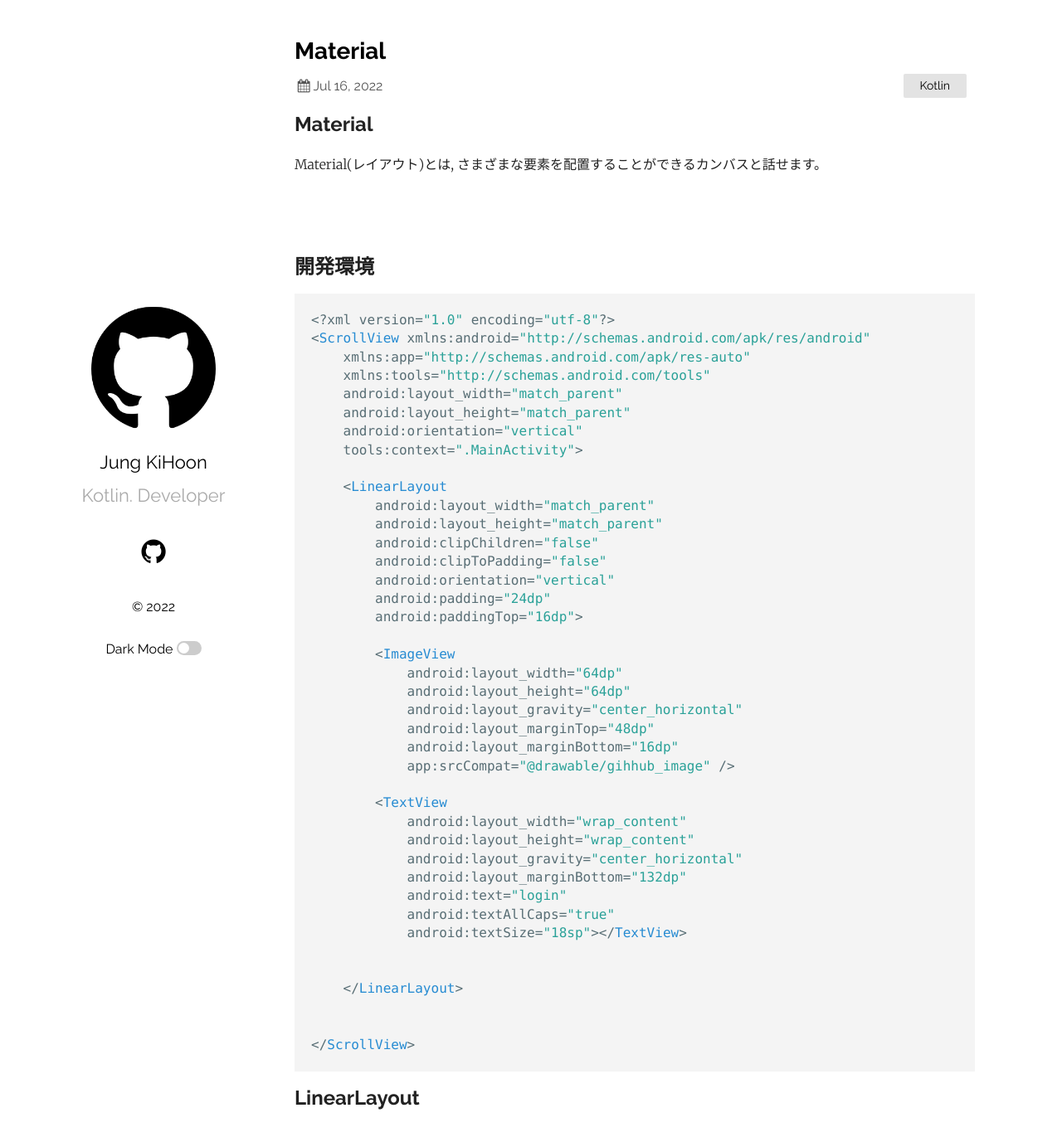
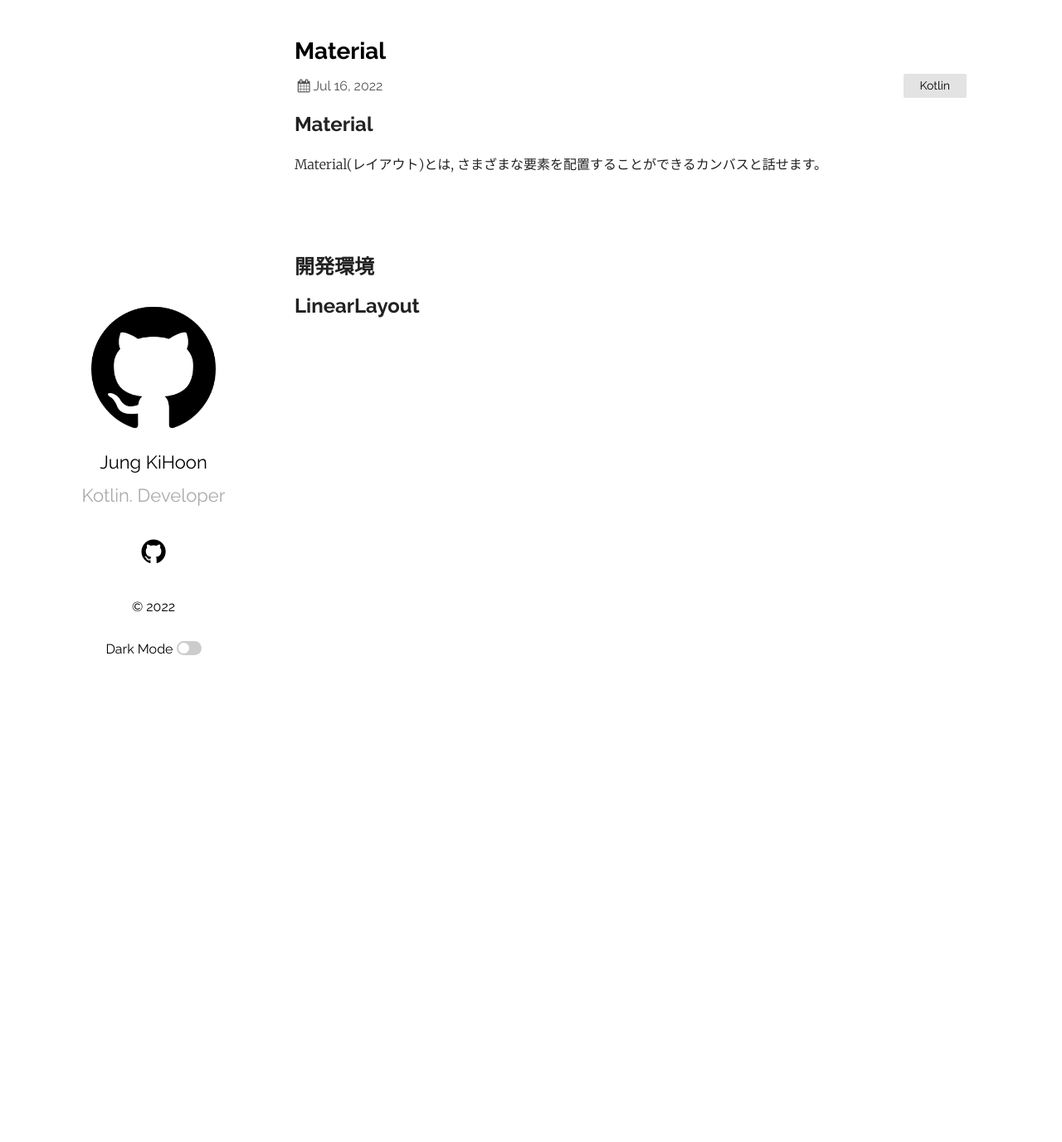
Before and after one commit to JKH-Programmer/JKH-Programmer.github.io, a Jekyll site: the page built from _posts/2022-07-16-Material.markdown, in a window 1280 px wide and 1384 px high. Shown: the top 1377 px of the window at 83% size. Built offline with Jekyll 4.4.1, drawn with Linux system fonts in a browser that asks for light colours.

Commit message:
JKH-Programmer.github.io

````diff
--- a/_posts/2022-07-16-Material.markdown
+++ b/_posts/2022-07-16-Material.markdown
@@ -17,47 +17,5 @@ Material(レイアウト)とは, さまざまな要素を配置することが
 ## 開発環境
 
 
-```kotlin
-<?xml version="1.0" encoding="utf-8"?>
-<ScrollView xmlns:android="http://schemas.android.com/apk/res/android"
-    xmlns:app="http://schemas.android.com/apk/res-auto"
-    xmlns:tools="http://schemas.android.com/tools"
-    android:layout_width="match_parent"
-    android:layout_height="match_parent"
-    android:orientation="vertical"
-    tools:context=".MainActivity">
-
-    <LinearLayout
-        android:layout_width="match_parent"
-        android:layout_height="match_parent"
-        android:clipChildren="false"
-        android:clipToPadding="false"
-        android:orientation="vertical"
-        android:padding="24dp"
-        android:paddingTop="16dp">
-
-        <ImageView
-            android:layout_width="64dp"
-            android:layout_height="64dp"
-            android:layout_gravity="center_horizontal"
-            android:layout_marginTop="48dp"
-            android:layout_marginBottom="16dp"
-            app:srcCompat="@drawable/gihhub_image" />
-
-        <TextView
-            android:layout_width="wrap_content"
-            android:layout_height="wrap_content"
-            android:layout_gravity="center_horizontal"
-            android:layout_marginBottom="132dp"
-            android:text="login"
-            android:textAllCaps="true"
-            android:textSize="18sp"></TextView>
-
-
-    </LinearLayout>
-
-
-</ScrollView>
-```
 
 ## LinearLayout
````
